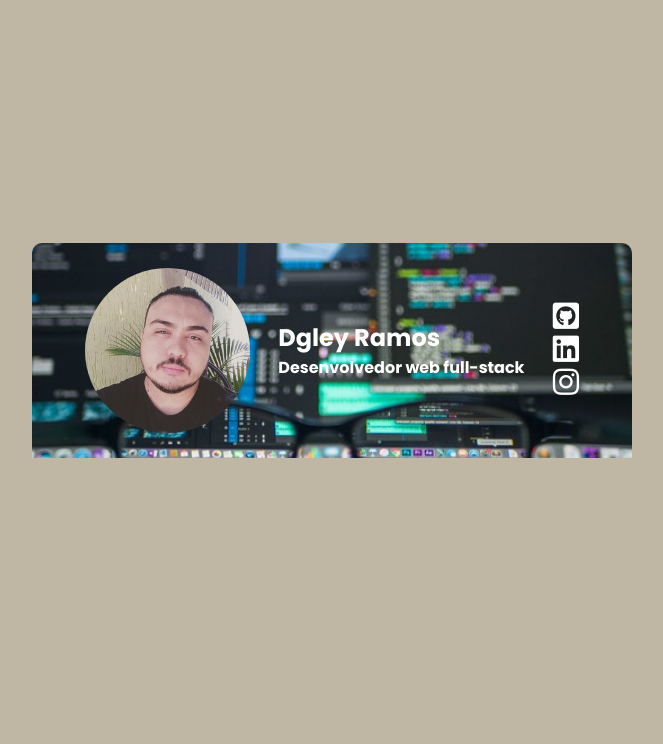
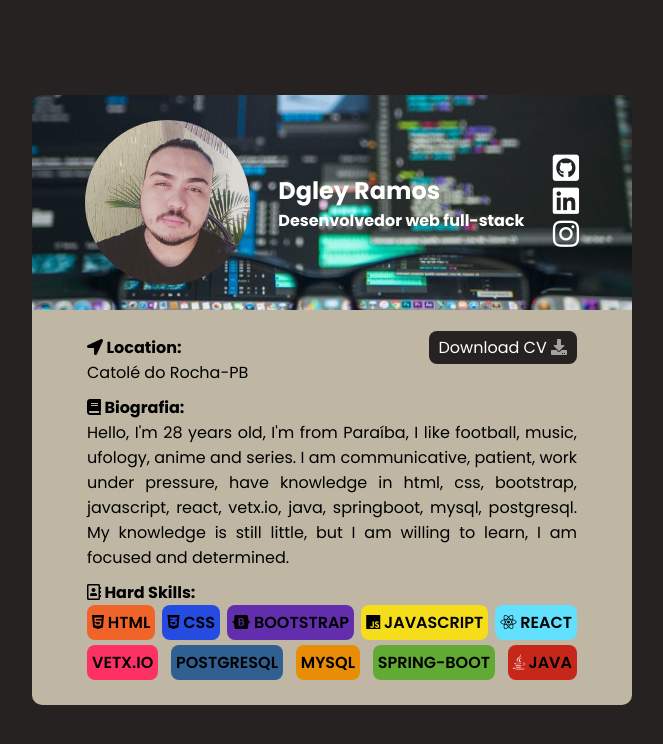
Before and after one commit to dgleyramos1/dr-card-link, a plain HTML site: page index.html in a window 1280 px wide. Shown: the whole page, without its empty margins (308-971 px from the left). Drawn offline with Linux system fonts and the light colour scheme.

Commit message:
body do card criado

```diff
--- a/assets/src/css/style.css
+++ b/assets/src/css/style.css
@@ -12,7 +12,7 @@
     font-family: 'Poppins', sans-serif;
     width: 100vw;
     height: 100vh;
-    background-color: #BFB6A4;
+    background-color: #262221;
 }
 
 
@@ -26,7 +26,7 @@
 /*=========Card========*/
 .card{
     max-width: 600px;
-    max-height: 800px;
+    max-height: 90%;
     margin: 0 auto;
 }
 
@@ -75,7 +75,110 @@
 
 .card-body{
     height: 60%;
-    padding: 50px;
+    padding: 25px 55px;
     border-bottom-left-radius: 10px;
     border-bottom-right-radius: 10px;
+    background-color: #BFB6A4;
+    display: flex;
+    flex-direction: column;
+    row-gap: 10px;
 }
+
+.box-city{
+    display: flex;
+    justify-content: space-between;
+}
+
+.btn {
+    width: 15%;
+    padding: 5px 10px;
+    border-radius: 8px;
+    color: white;
+    background: linear-gradient(to right, #4B5936 50%, #262221 50%);
+    background-size: 200% 100%;
+    background-position: right bottom;
+    transition: all 300ms ease-out;
+}
+
+
+.btn:hover{
+    background-position: left bottom;
+}
+.btn i{
+    -webkit-animation: blink 0.6s infinite both;
+	animation: blink 0.6s infinite both;
+}
+
+@-webkit-keyframes blink {
+    0%,
+    50%,
+    100% {
+        opacity: 1;
+    }
+    25%,
+    75% {
+        opacity: 0;
+    }
+}
+@keyframes blink {
+    0%,
+    50%,
+    100% {
+        opacity: 1;
+    }
+    25%,
+    75% {
+        opacity: 0;
+    }
+}
+
+.biografia p{
+    text-align: justify;
+}
+.skills ul{
+    display: flex;
+    justify-content: space-between;
+    flex-wrap: wrap;
+    row-gap: 5px;
+}
+
+.skills ul li{
+    padding: 5px;
+    width: auto;
+    border-radius: 8px;
+    font-weight: 600;
+}
+
+#html{
+    background-color: #F06429;
+}
+#css{
+    background-color: #264BE1;
+}
+#bootstrap{
+    background-color: #622EAD;
+}
+#javascript{
+    background-color: #F5DD1B;
+}
+#react{
+    background-color: #62E1FF;
+}
+#vetx{
+    background-color: #FD3164;
+}
+#postgresql{
+    background-color: #306091;
+}
+#mysql{
+    background-color: #E98D06;
+}
+#spring{
+    background-color: #61AA34;
+}
+#java{
+    background-color: #C62719;
+}
+#java i{
+    color: white;
+}
--- a/index.html
+++ b/index.html
@@ -9,7 +9,7 @@
     <link rel="stylesheet" href="./assets/src/css/style.css">
 
      <!-- Font Awesome -->
-     <link rel="stylesheet" href="https://use.fontawesome.com/releases/v5.3.1/css/all.css" integrity="sha384-mzrmE5qonljUremFsqc01SB46JvROS7bZs3IO2EmfFsd15uHvIt+Y8vEf7N7fWAU" crossorigin="anonymous">
+     <link rel="stylesheet" href="https://cdnjs.cloudflare.com/ajax/libs/font-awesome/5.15.3/css/all.min.css" integrity="sha512-iBBXm8fW90+nuLcSKlbmrPcLa0OT92xO1BIsZ+ywDWZCvqsWgccV3gFoRBv0z+8dLJgyAHIhR35VZc2oM/gI1w==" crossorigin="anonymous" referrerpolicy="no-referrer" />
 
     <title>Dgley Ramos - Links</title>
 </head>
@@ -36,7 +36,76 @@
                     </a>
                 </div>
             </div>
-            <div class="card-body"></div>
+            <div class="card-body">
+                <div class="box-city">
+                    <div class="location">
+                        <h4>
+                            <i class="fa fa-location-arrow"></i>
+                            Location:
+                        </h4>
+                        <p>Catolé do Rocha-PB</p>
+                    </div>
+                    <div class="curriculo">
+                        <a class="btn" href="./assets/src/pdf/curriculo.pdf" download="Dgley-Ramos-CV">
+                            Download CV
+                            <i class="fas fa-download"></i>
+                        </a>
+                    </div>
+                </div>
+                <div class="biografia">
+                    <h4>
+                        <i class="fa fa-book"></i>
+                        Biografia:
+                    </h4>
+                    <p>
+                        Hello, I'm 28 years old, I'm from Paraíba, I like football, music, ufology, anime and series. I am communicative, patient, work under pressure, have knowledge in html, css, bootstrap, javascript, react, vetx.io, java, springboot, mysql, postgresql. My knowledge is still little, but I am willing to learn, I am focused and determined.
+                    </p>
+                </div>
+                <div class="skills">
+                    <h4>
+                        <i class="far fa-address-book"></i>
+                        Hard Skills:
+                    </h4>
+                    <ul>
+                        <li id="html">
+                            <i class="fab fa-html5"></i>
+                            HTML
+                        </li>
+                        <li id="css">
+                            <i class="fab fa-css3-alt"></i>
+                            CSS
+                        </li>
+                        <li id="bootstrap">
+                            <i class="fab fa-bootstrap"></i>
+                            BOOTSTRAP
+                        </li>
+                        <li id="javascript">
+                            <i class="fab fa-js"></i>
+                            JAVASCRIPT
+                        </li>
+                        <li id="react">
+                            <i class="fab fa-react"></i>
+                            REACT
+                        </li>
+                        <li id="vetx">
+                            VETX.IO
+                        </li>
+                        <li id="postgresql">
+                            POSTGRESQL
+                        </li>
+                        <li id="mysql">
+                            MYSQL
+                        </li>
+                        <li id="spring">
+                            SPRING-BOOT
+                        </li>
+                        <li id="java">
+                            <i class="fab fa-java"></i>
+                            JAVA
+                        </li>
+                    </ul>
+                </div>
+            </div>
         </div>
     </section>
 
```
Also changed, not shown: 1 other file.
